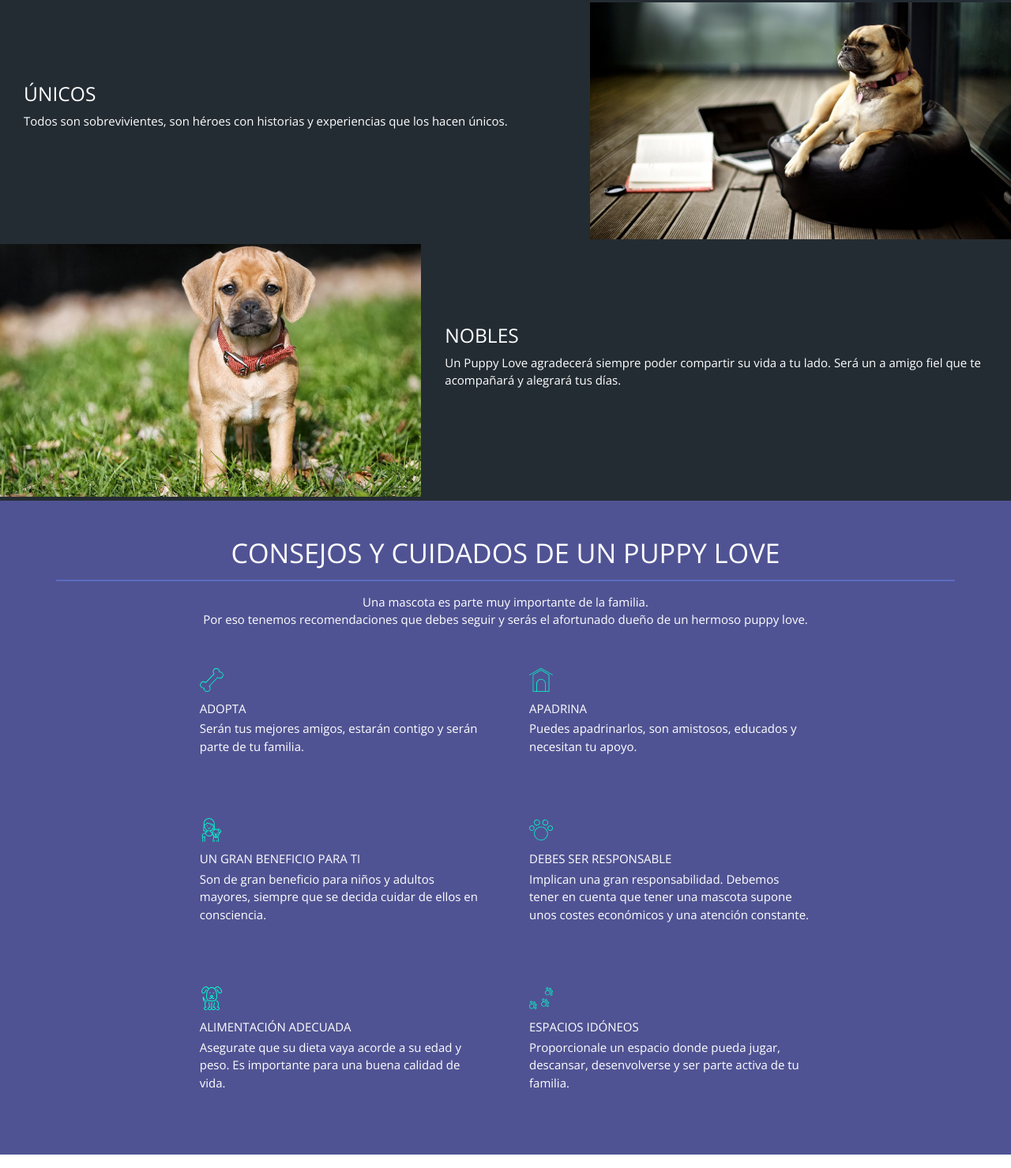
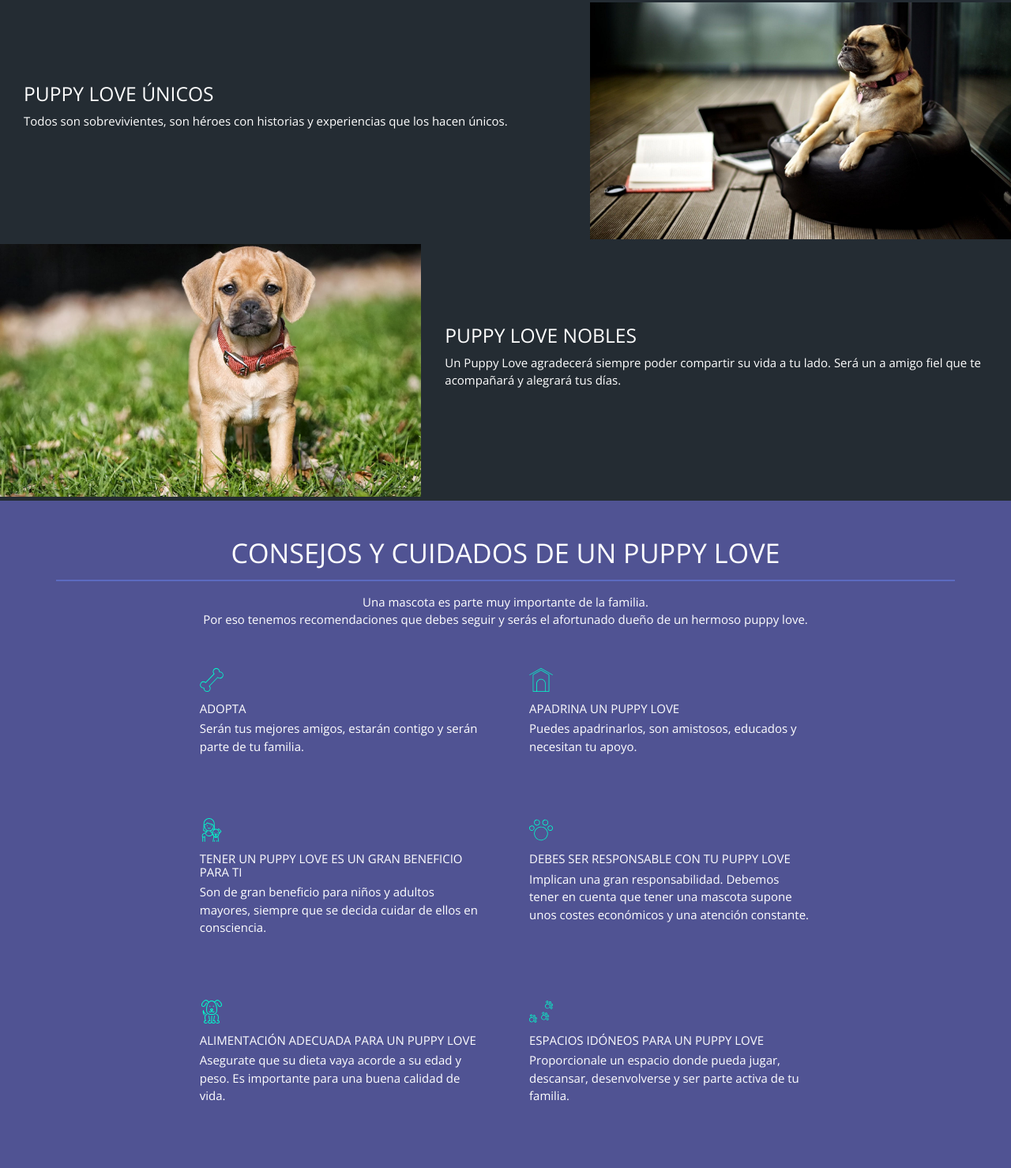
Before and after one commit to dianaVidalC/Puppy-Love, a website: page index.html in a window 1280 px wide. Shown: the part 1542-3021 px from the top of the page at 79% size. Drawn offline with nearby package versions, Linux system fonts and the light colour scheme.

Commit message:
keywords

```diff
--- a/index.html
+++ b/index.html
@@ -5,10 +5,10 @@
     <meta name="viewport"
           content="width=device-width, user-scalable=no, initial-scale=1.0, maximum-scale=1.0, minimum-scale=1.0">
     <meta http-equiv="X-UA-Compatible" content="ie=edge">
-    <meta name="keywords" content="Puppy Love">
+    <meta name="keywords" content="PUPPY LOVE">
     <meta name="description" content="Puppy Love busca el bienestar de perritos recuperados de las calles, ayúdalos dándoles un hogar">
     <meta name="author" content="Laboratoria">
-    <meta property="og:title" content="Puppy Love">
+    <meta property="og:title" content="PUPPY LOVE">
     <meta property="og:description" content="Puppy Love busca el bienestar de perritos recuperados de las calles, ayúdalos dándoles un hogar">
     <meta property="og:image" content="http://https://love-puppy.herokuapp.com/assets/images/banner.jpg">
     <link rel="stylesheet" href="assets/css/materialize.min.css">
@@ -22,7 +22,6 @@
 <body>
     <nav>
         <div class="nav-wrapper">
-
             <a href="#" data-activates="mobile-demo" class="button-collapse right show-on-large"><i class="material-icons">menu</i></a>
             <ul class="side-nav back-green" id="mobile-demo">
                 <li><a href="#portada">HOME</a></li>
@@ -48,7 +47,7 @@
     </section>
     <section class="descripcion container-flex">
         <div class="texto-flex center-align">
-            <h6>LOS CACHORROS SON EXCELENTES COMPAÑEROS</h6>
+            <h6>NUESTROS PUPPY LOVE SON EXCELENTES COMPAÑEROS</h6>
             <h6>¡TENEMOS MUCHOS AMIGOS CANINOS QUE ESPERAN CONOCERTE!</h6>
             <hr class="teal-1">
             <p>Nosotros le ayudaremos a encontrar un cachorro</p>
@@ -66,7 +65,7 @@
                 <img class="responsive-img" src="assets/images/pic01.jpg" alt="perro en skate">
             </div>
             <div class="col s12 m7 padd-text">
-                <h5>RESCATADOS</h5>
+                <h5>PUPPY LOVE RESCATADOS</h5>
                 <p>Fueron rescatados del abandono o una mala crianza. Todos ellos han pasado por un proceso de socialización en los albergues, lo que garantiza su recuperación.</p>
             </div>
         </div>
@@ -75,7 +74,7 @@
                 <div class="col s12 m5 no-padd hide-on-large-only">
                     <img class="responsive-img" src="assets/images/pic02.jpg" alt="perro en computador">
                 </div>
-                <h5>ÚNICOS</h5>
+                <h5>PUPPY LOVE ÚNICOS</h5>
                 <p>Todos son sobrevivientes, son héroes con historias y experiencias que los hacen únicos.</p>
             </div>
             <div class="col s12 m5 no-padd hide-on-med-and-down">
@@ -87,7 +86,7 @@
                 <img class="responsive-img" src="assets/images/pic03.jpg" alt="cachorro">
             </div>
             <div class="col s12 m7 padd-text">
-                <h5>NOBLES</h5>
+                <h5>PUPPY LOVE NOBLES</h5>
                 <p>Un Puppy Love agradecerá siempre poder compartir su vida a tu lado. Será un a amigo fiel que te acompañará y alegrará tus días.</p>
             </div>
         </div>
@@ -110,31 +109,31 @@
                 </div>
                 <div class="apadrina col m6 left-align">
                     <img src="assets/images/icons/pet-house.svg" alt="icono huesito perro">
-                    <h6>APADRINA</h6>
+                    <h6>APADRINA UN PUPPY LOVE</h6>
                     <p>Puedes apadrinarlos, son amistosos, educados y necesitan tu apoyo.</p>
                 </div>
             </div>
             <div class="row">
                 <div class="adopta col m6 left-align">
                     <img src="assets/images/icons/pet.svg" alt="icono familia">
-                    <h6>UN GRAN BENEFICIO PARA TI</h6>
+                    <h6>TENER UN PUPPY LOVE ES UN GRAN BENEFICIO PARA TI</h6>
                     <p>Son de gran beneficio para niños y adultos mayores, siempre que se decida cuidar de ellos en consciencia.</p>
                 </div>
                 <div class="apadrina col m6 left-align">
                     <img src="assets/images/icons/track.svg" alt="icono huellita perro">
-                    <h6>DEBES SER RESPONSABLE</h6>
+                    <h6>DEBES SER RESPONSABLE CON TU PUPPY LOVE</h6>
                     <p>Implican una gran responsabilidad. Debemos tener en cuenta que tener una mascota supone unos costes económicos y una atención constante.</p>
                 </div>
             </div>
             <div class="row">
                 <div class="adopta col m6 left-align">
                     <img src="assets/images/icons/dog.svg" alt="icono  perro">
-                    <h6>ALIMENTACIÓN ADECUADA</h6>
+                    <h6>ALIMENTACIÓN ADECUADA PARA UN PUPPY LOVE</h6>
                     <p>Asegurate que su dieta vaya acorde a su edad y peso. Es importante para una buena calidad de vida.</p>
                 </div>
                 <div class="apadrina col m6 left-align">
                     <img src="assets/images/icons/track-two.svg" alt="icono huellitas perro">
-                    <h6>ESPACIOS IDÓNEOS</h6>
+                    <h6>ESPACIOS IDÓNEOS PARA UN PUPPY LOVE</h6>
                     <p>Proporcionale un espacio donde pueda jugar, descansar, desenvolverse y ser parte activa de tu familia.</p>
                 </div>
             </div>
```
